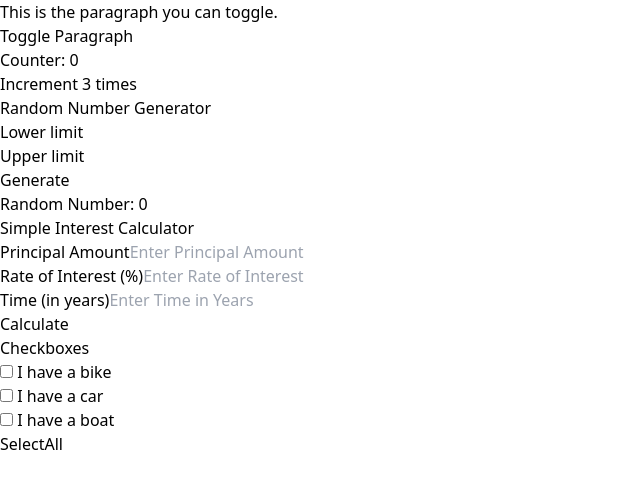
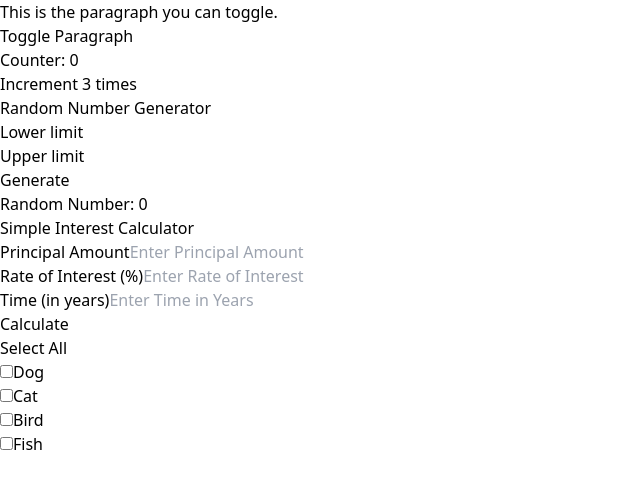
Before and after one commit to Kuwar20/backend-p, a React (Vite) app in the folder 21-comBasedLearning/codedammQ/: page / in a window 1280 px wide. Shown: the top 488 px of the page, without its empty margins (0-640 px from the left). Built offline with nearby package versions, Linux system fonts and the light colour scheme.

Commit message:
Logic added

```diff
--- a/21-comBasedLearning/codedammQ/src/components/Checkboxes.jsx
+++ b/21-comBasedLearning/codedammQ/src/components/Checkboxes.jsx
@@ -1,18 +1,57 @@
-import React from 'react'
+import React, { useState } from 'react';
 
 const Checkboxes = () => {
+    const [checkboxes, setCheckboxes] = useState([
+        { id: 1, label: 'Dog', checked: false },
+        { id: 2, label: 'Cat', checked: false },
+        { id: 3, label: 'Bird', checked: false },
+        { id: 4, label: 'Fish', checked: false }
+    ]);
+
+    const handleOptionSelect = (id) => {
+        const updatedCheckboxes = checkboxes.map(checkbox => {
+            if (checkbox.id === id) {
+                return {
+                    ...checkbox,
+                    checked: !checkbox.checked
+                };
+            }
+            return checkbox;
+        });
+        setCheckboxes(updatedCheckboxes);
+    };
+
+    const selectAll = () => {
+        // Determine if all are already selected
+        const allSelected = checkboxes.every(checkbox => checkbox.checked);
+
+        // Toggle select/deselect all based on previous state
+        const updatedCheckboxes = checkboxes.map(checkbox => ({
+            ...checkbox,
+            checked: !allSelected
+        }));
+
+        setCheckboxes(updatedCheckboxes);
+    };
+
     return (
         <div>
-            <h1>Checkboxes</h1>
-            <input type="checkbox" id="vehicle1" name="vehicle1" value="Bike" />
-            <label for="vehicle1"> I have a bike</label><br />
-            <input type="checkbox" id="vehicle2" name="vehicle2" value="Car" />
-            <label for="vehicle2"> I have a car</label><br />
-            <input type="checkbox" id="vehicle3" name="vehicle3" value="Boat" />
-            <label for="vehicle3"> I have a boat</label><br />
-            <button>SelectAll</button>
+            <button onClick={selectAll}>
+                {checkboxes.every(checkbox => checkbox.checked) ? 'Deselect All' : 'Select All'}
+            </button>
+
+            {checkboxes.map(checkbox => (
+                <div key={checkbox.id}>
+                    <input
+                        type="checkbox"
+                        checked={checkbox.checked}
+                        onChange={() => handleOptionSelect(checkbox.id)}
+                    />
+                    <label>{checkbox.label}</label>
+                </div>
+            ))}
         </div>
-    )
-}
+    );
+};
 
-export default Checkboxes
+export default Checkboxes;
```
